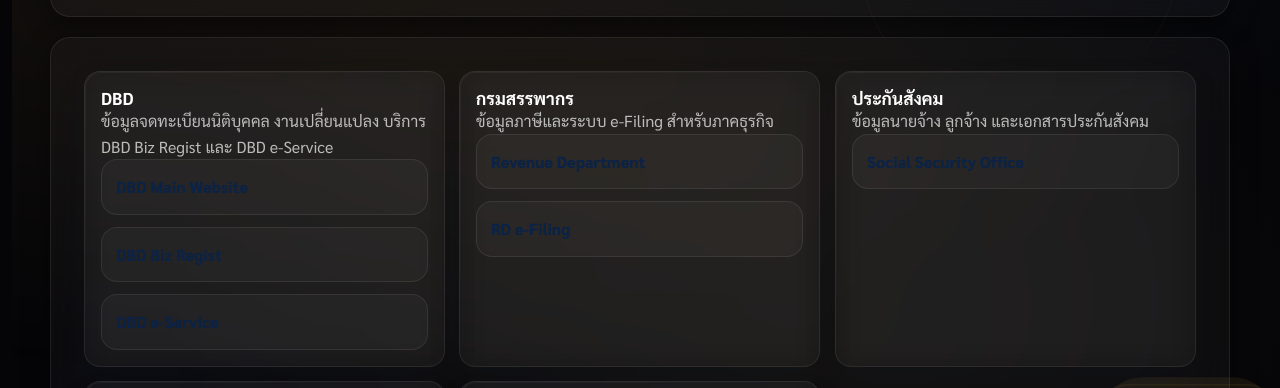
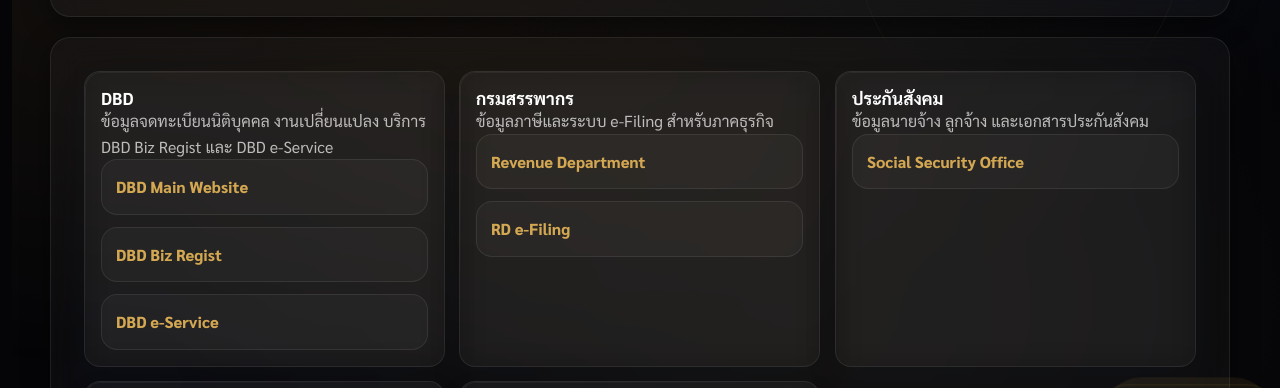
Before and after one commit to chatwanitcha-max/pinpointapp, a plain HTML site: page resources/index.html in a window 1280 px wide. Shown: the part 338-726 px from the top of the page. Drawn offline with Linux system fonts and the light colour scheme; no server answers.

Commit message:
fix: improve link contrast on resources page
Change .resource-item a color from dark #0b2347 to gold accent
so links are readable on dark glassmorphism backgrounds

```diff
--- a/styles.css
+++ b/styles.css
@@ -1458,7 +1458,7 @@
 .source-item a,
 .related-item a,
 .resource-item a {
-  color: var(--brand-strong);
+  color: var(--gold);
   text-decoration: none;
   font-weight: 800;
 }
```
